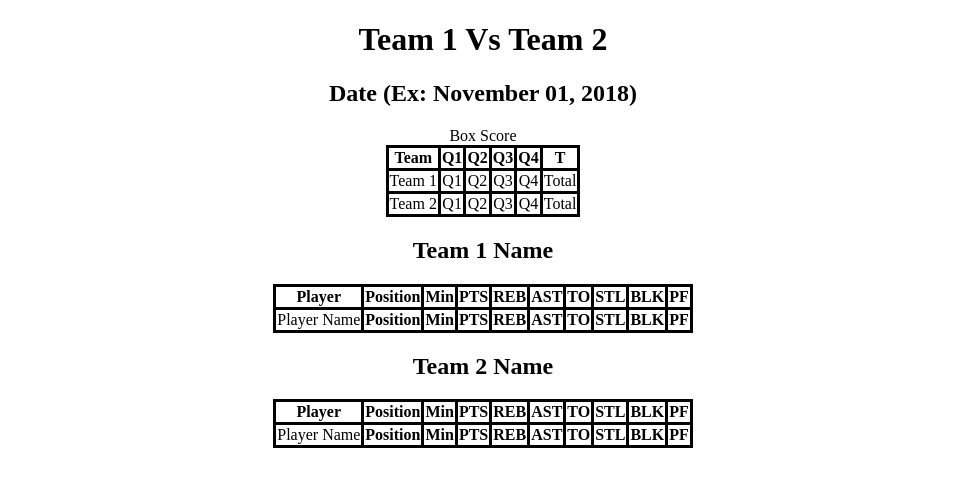
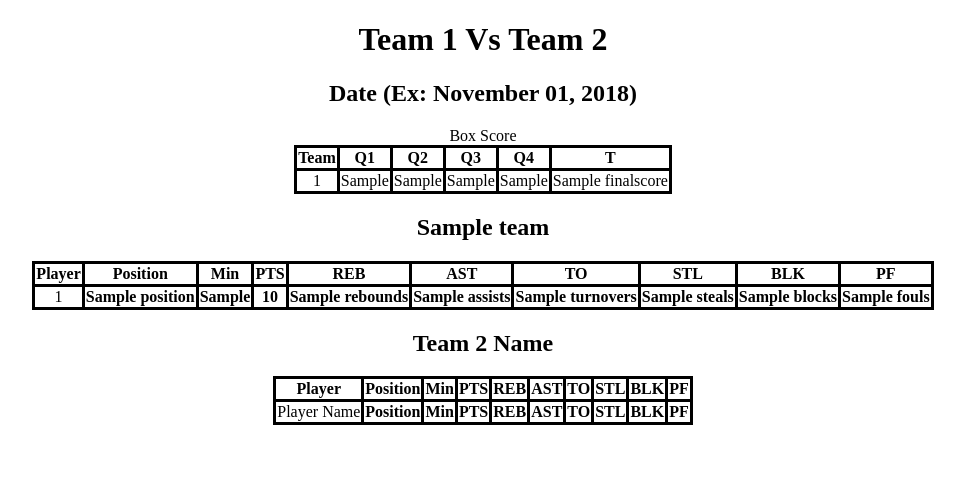
Before and after one commit to DanSLuong/Sports, a Flask app: template templates/boxscore.html in a window 1280 px wide. Shown: the top 487 px of the page, without its empty margins (157-1122 px from the left). Run offline with Flask 2, Linux system fonts and the light colour scheme; the template is opened without the code that fills it: most values are stand-ins (such as "Sample title", 1, 10 or a date in 2020); parts of the project's set-up code (start-up, migrations or seed data) failed here and were passed over.

Commit message:
UPDATED - modifying queries and boxscore page

```diff
--- a/app.py
+++ b/app.py
@@ -42,10 +42,14 @@ def scores():
 # @app.route('/<int:game_id>/')
 @app.route('/boxscore/<int:game_id>')
 def boxScore(game_id):
-    game = session.query(Game).filter_by(id=game_id).one()
+    games = session.query(Game).filter_by(id=game_id).one()
+    teams = session.query(Team).filter_by(id=games.team_id).all()
+    players = session.query(Player).filter_by(team_id=teams.id).all()
     stats = session.query(PlayerStats).filter_by(game_id=game_id).all()
     teamstats = session.query(TeamStats).filter_by(game_id=game_id).all()
-    return render_template('boxscore.html', game=game, stats=stats, teamstats=teamstats)
+    return render_template('boxscore.html',
+                            games=games,teams=teams, players=players,
+                            stats=stats, teamstats=teamstats)
 
 
 # Shows infromation about the selected player
--- a/templates/boxscore.html
+++ b/templates/boxscore.html
@@ -38,13 +38,16 @@
             <th> T </th>
         </tr>
         <tr>
-            <td> Team 1 </td>
-            <td> Q1 </td>
-            <td> Q2 </td>
-            <td> Q3 </td>
-            <td> Q4 </td>
-            <td> Total </td>
+            {% for teamstat in teamstats %}
+            <td> {{ teamstat.team_id }} </td>
+            <td> {{ teamstat.q1 }} </td>
+            <td> {{ teamstat.q2 }} </td>
+            <td> {{ teamstat.q3 }} </td>
+            <td> {{ teamstat.q4 }} </td>
+            <td> {{ teamstat.finalscore }} </td>
+            {% endfor %}
         </tr>
+        <!--
         <tr>
             <td> Team 2 </td>
             <td> Q1 </td>
@@ -53,10 +56,12 @@
             <td> Q4 </td>
             <td> Total </td>
         </tr>
+        -->
     </table>
 
     <!-- Team 1 -->
-    <h2> Team 1 Name </h2>
+    {% for team in teams %}
+    <h2> {{ team.name }} </h2>
     <table>
         <tr>
             <th> Player </th>
@@ -72,18 +77,25 @@
         </tr>
         <!-- Will need forloop for api/database data -->
         <tr>
-            <td> Player Name </td>
-            <th> Position </th>
-            <th> Min </th>
-            <th> PTS </th>
-            <th> REB </th>
-            <th> AST </th>
-            <th> TO </th>
-            <th> STL </th>
-            <th> BLK </th>
-            <th> PF </th>
+            {% for stat in stats %}
+            <td> {{ stat.player_id }} </td>
+            <th>
+                {% if stat.player_id==players.id %}
+                    {{ player.position }}
+                {% endif %}
+            </th>
+            <th> {{ stat.minutesPlayed }} </th>
+            <th> {{ stat.points }} </th>
+            <th> {{ stat.rebounds }} </th>
+            <th> {{ stat.assists }} </th>
+            <th> {{ stat.turnovers }} </th>
+            <th> {{ stat.steals }} </th>
+            <th> {{ stat.blocks }} </th>
+            <th> {{ stat.fouls }} </th>
+            {% endfor %}
         </tr>
     </table>
+{% endfor %}
 
     <!-- Team 2 -->
     <h2> Team 2 Name </h2>
```
